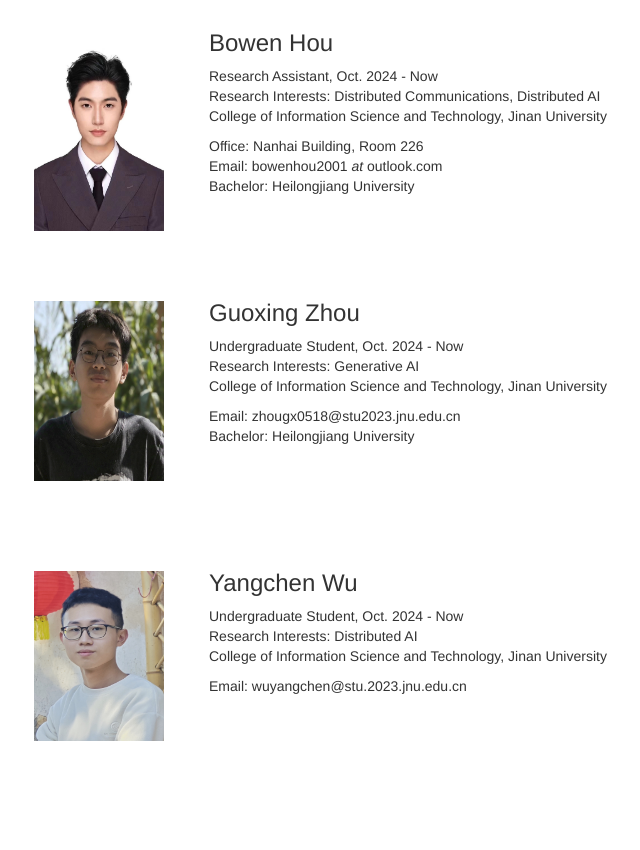
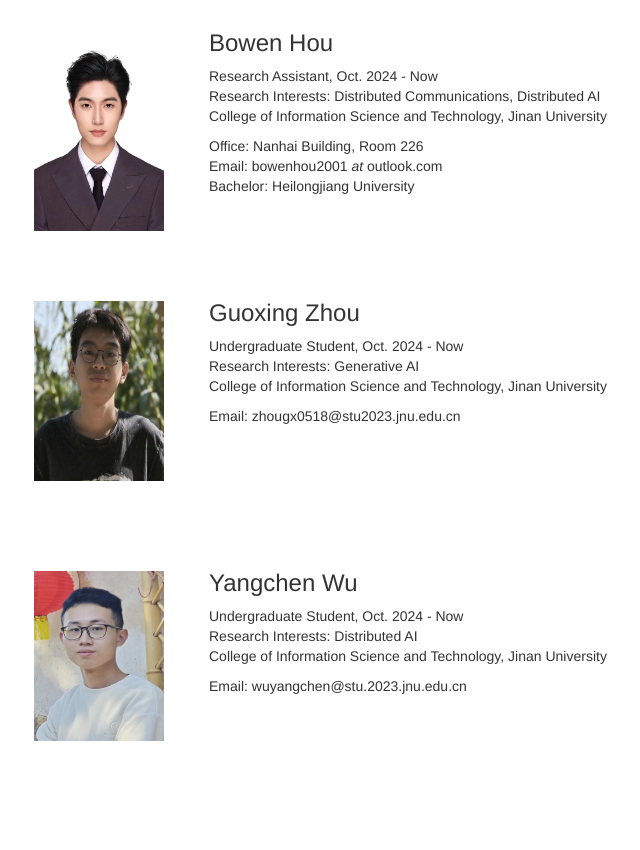
Before and after one commit to HQXie0910/hqxie0910.github.io, a website built with webpack: page resources.html in a window 1280 px wide. Shown: the part 660-1510 px from the top of the page, without its empty margins (271-911 px from the left). Built offline with nearby package versions, Linux system fonts and the light colour scheme.

Commit message:
update member

```diff
--- a/resources.html
+++ b/resources.html
@@ -153,7 +153,7 @@
         <p>
 
            Email: zhougx0518@stu2023.jnu.edu.cn  <br/>
-           Bachelor: Heilongjiang University
+
 <!--            <a href="https://scholar.google.co.uk/citations?user=TPWdEcEAAAAJ&hl=en">Google Scholar</a> /-->
 <!--            <a href="https://github.com/HQXie0910">Github</a>-->
           <br/>
```
